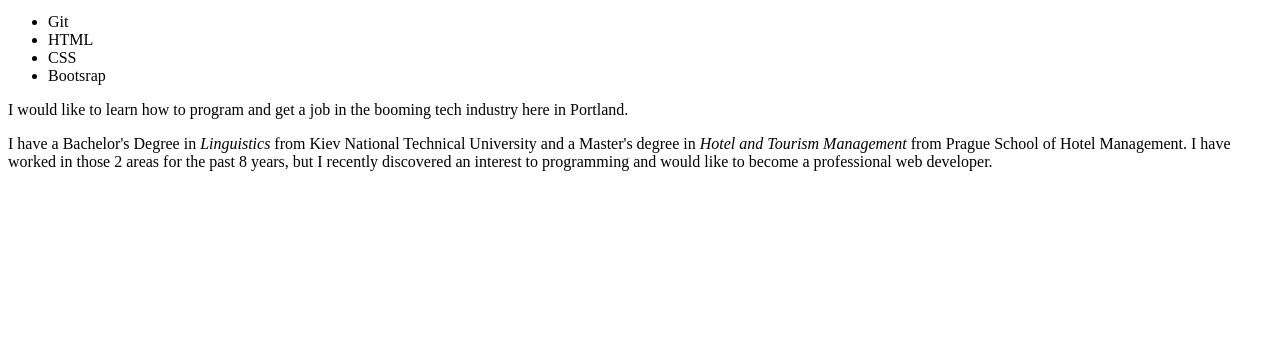
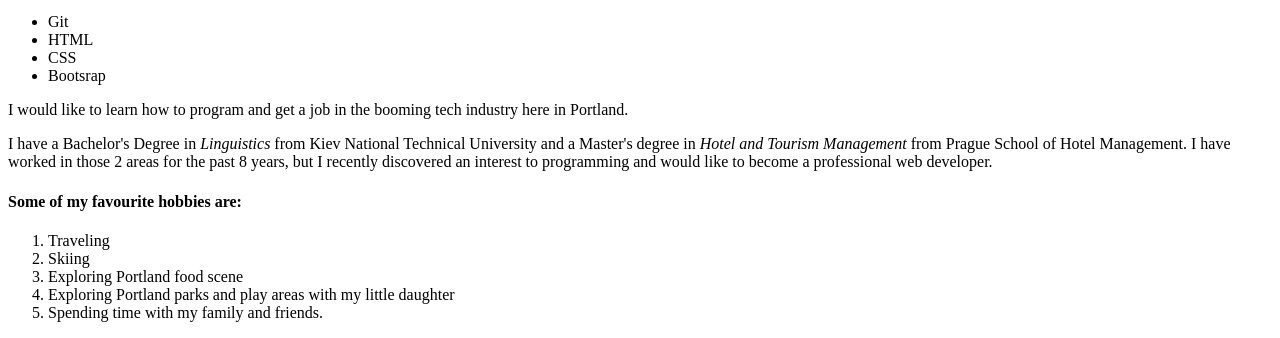
Before and after one commit to Annaspeciale/Anna-s-bio, a plain HTML site: page intex.html in a window 1280 px wide. Shown: the part 614-952 px from the top of the page. Before the commit the page ends 801 px from the top, so only its background shows below. Drawn offline with Linux system fonts and the light colour scheme.

Commit message:
Add Anna's hobbies.

```diff
--- a/intex.html
+++ b/intex.html
@@ -18,6 +18,14 @@
 				<p>I would like to learn how to program and get a job in the booming tech industry here in Portland.</p>
 				<p>I have a Bachelor's Degree in <em>Linguistics</em> from Kiev National Technical University and a Master's degree in <em>Hotel and Tourism Management</em> from Prague School of Hotel Management. I have worked in those 2 areas for the past 8 years, but I recently discovered an interest to programming
 				and would like to become a professional web developer.</p>
+				<h4>Some of my favourite hobbies are:</h4>
+					<ol>
+						<li>Traveling</li>
+						<li>Skiing</li>
+						<li>Exploring Portland food scene</li>
+						<li>Exploring Portland parks and play areas with my little daughter</li>
+						<li>Spending time with my family and friends.</li>
+					</ol>
 
 
 		</body>
```
